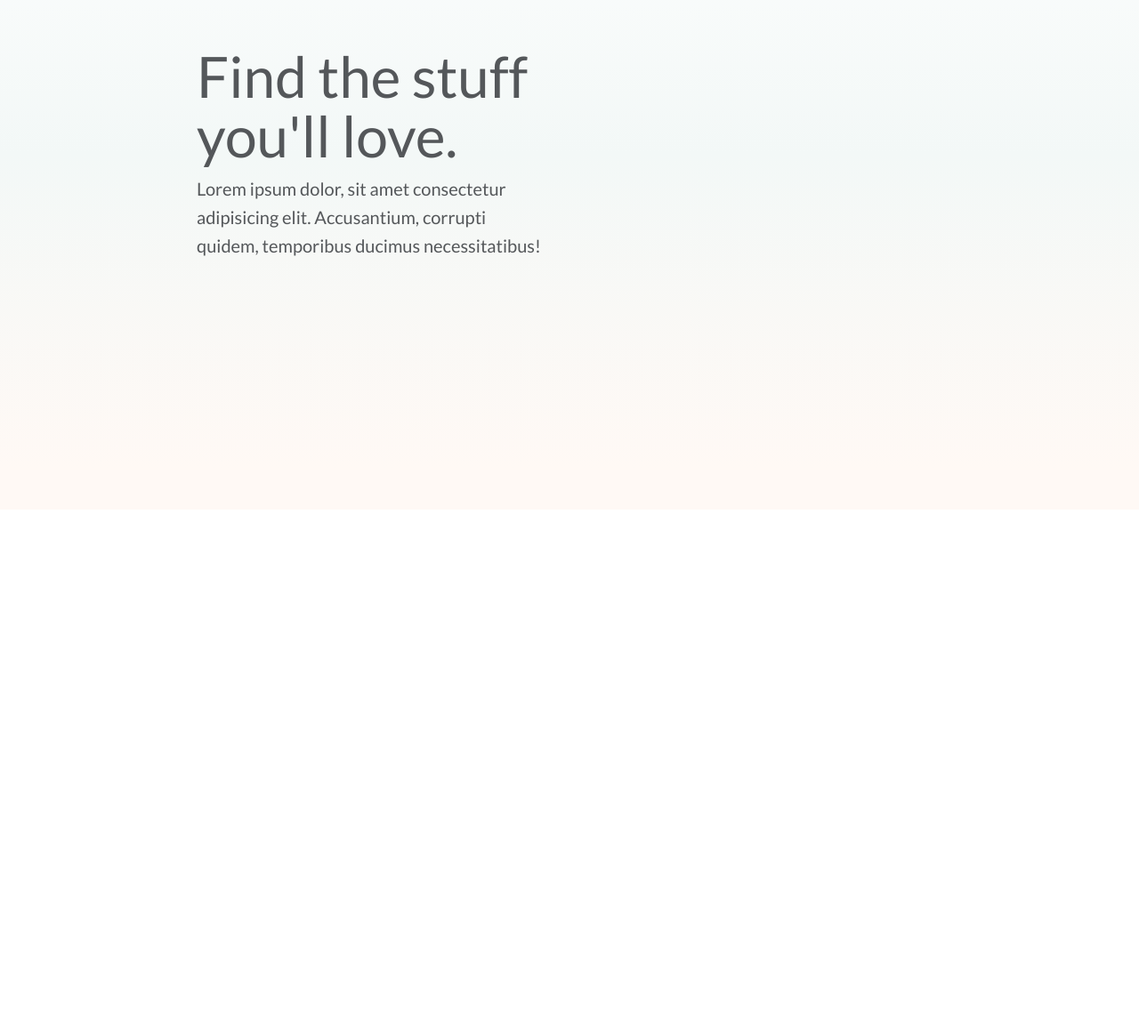
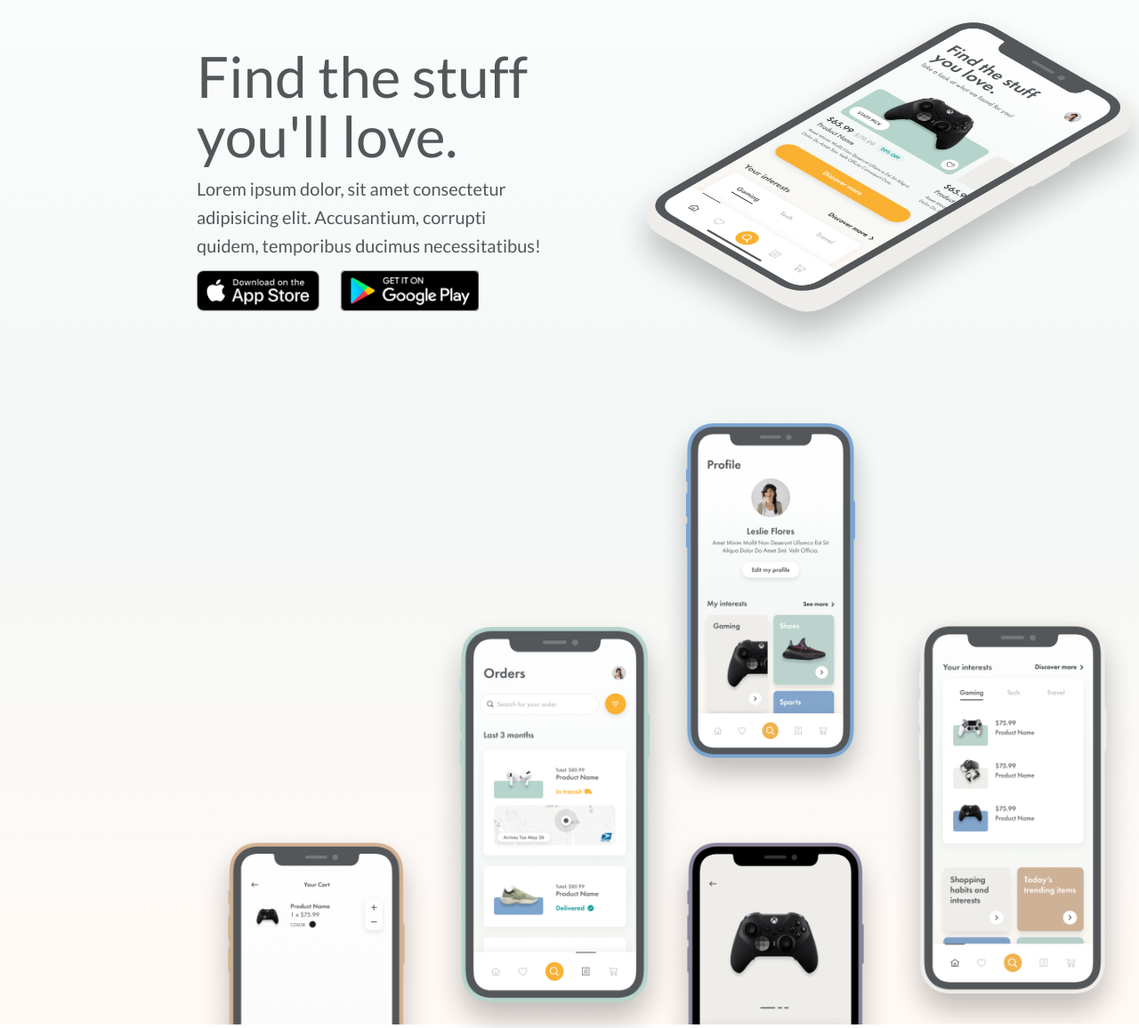
Before and after one commit to anirban-s/splash-page, a plain HTML site: page index.html in a window 1280 px wide. Shown: the part 227-1383 px from the top of the page at 89% size. Before the commit the page ends 800 px from the top, so only its background shows below. Drawn offline with Linux system fonts and the light colour scheme.

Commit message:
complete splash page

```diff
--- a/index.html
+++ b/index.html
@@ -9,11 +9,33 @@
 </head>
 <body>
     <div class="wrapper">
+        <!-- Brand Logo -->
+        <img src="./img/habitual-branding.png" alt="Habitual Logo" class="brand-img">
         <!-- Title and text -->
         <div class="text-container">
             <h1 class="title">Find the stuff you'll love.</h1>
             <p class="text">Lorem ipsum dolor, sit amet consectetur adipisicing elit. Accusantium, corrupti quidem, temporibus ducimus necessitatibus!</p>
+            <div class="app-store-btn">
+                <a href="https://apple.com" target="_blank">
+                    <img src="./img/app-store-button.png" alt="App Store">
+                </a>
+            </div>
+            <div class="google-play-btn">
+                <a href="https://play.google.com" target="_blank">
+                    <img src="./img/google-play-button.png" alt="Play Store">
+                </a>
+            </div>
         </div>
+        <!-- Main Image -->
+        <div class="main-image-container">
+            <img src="./img/main-image.png" alt="Landing Page Mockup">
+        </div>
+        <!-- Images -->
+        <img src="./img/profile.png" alt="Profile" class="profile-img">
+        <img src="./img/orders.png" alt="orders" class="orders-img">
+        <img src="./img/home.png" alt="home" class="home-img">
+        <img src="./img/cart.png" alt="cart" class="cart-img">
+        <img src="./img/product.png" alt="product" class="product-img">
     </div>
     <!-- Script -->
     <script src="script.js"></script>
--- a/style.css
+++ b/style.css
@@ -15,9 +15,16 @@ body {
 .wrapper {
   position: relative;
   width: 1440px;
-  min-height: 100vh;
+  height: 1379px;
   margin: auto;
-  /* background: dodgerblue; */
+}
+
+.brand-img {
+  position: absolute;
+  width: 193px;
+  height: 47.64px;
+  left: 221px;
+  top: 50.25px;
 }
 
 .title {
@@ -43,3 +50,81 @@ body {
   font-size: 20px;
   line-height: 32px;
 }
+
+.app-store-btn {
+  position: absolute;
+  width: 138.44px;
+  height: 46.28px;
+  left: 221px;
+  top: 531px;
+}
+
+.app-store-btn img {
+  width: 138.44px;
+  height: 46.28px;
+}
+
+.google-play-btn {
+  position: absolute;
+  width: 156.19px;
+  height: 46.28px;
+  left: 381.81px;
+  top: 531px;
+}
+
+.google-play-btn img {
+  width: 156.19px;
+  height: 46.28px;
+}
+
+.main-image-container {
+  position: absolute;
+  width: 535.72px;
+  height: 309.27px;
+  left: 683.28px;
+  top: 229.73px;
+}
+
+.main-image-container img {
+  height: 411.15px;
+}
+
+.profile-img {
+  position: absolute;
+  height: 444px;
+  left: 737px;
+  right: 479px;
+  top: 686px;
+}
+
+.orders-img {
+  position: absolute;
+  height: 470px;
+  left: 479px;
+  right: 737px;
+  top: 913px;
+}
+
+.product-img {
+  position: absolute;
+  height: 222px;
+  left: 737px;
+  right: 479px;
+  top: 1157px;
+}
+
+.cart-img {
+  position: absolute;
+  height: 222px;
+  left: 221px;
+  right: 995px;
+  top: 1157px;
+}
+
+.home-img {
+  position: absolute;
+  height: 470px;
+  left: 995px;
+  right: 221px;
+  top: 908px;
+}
```
